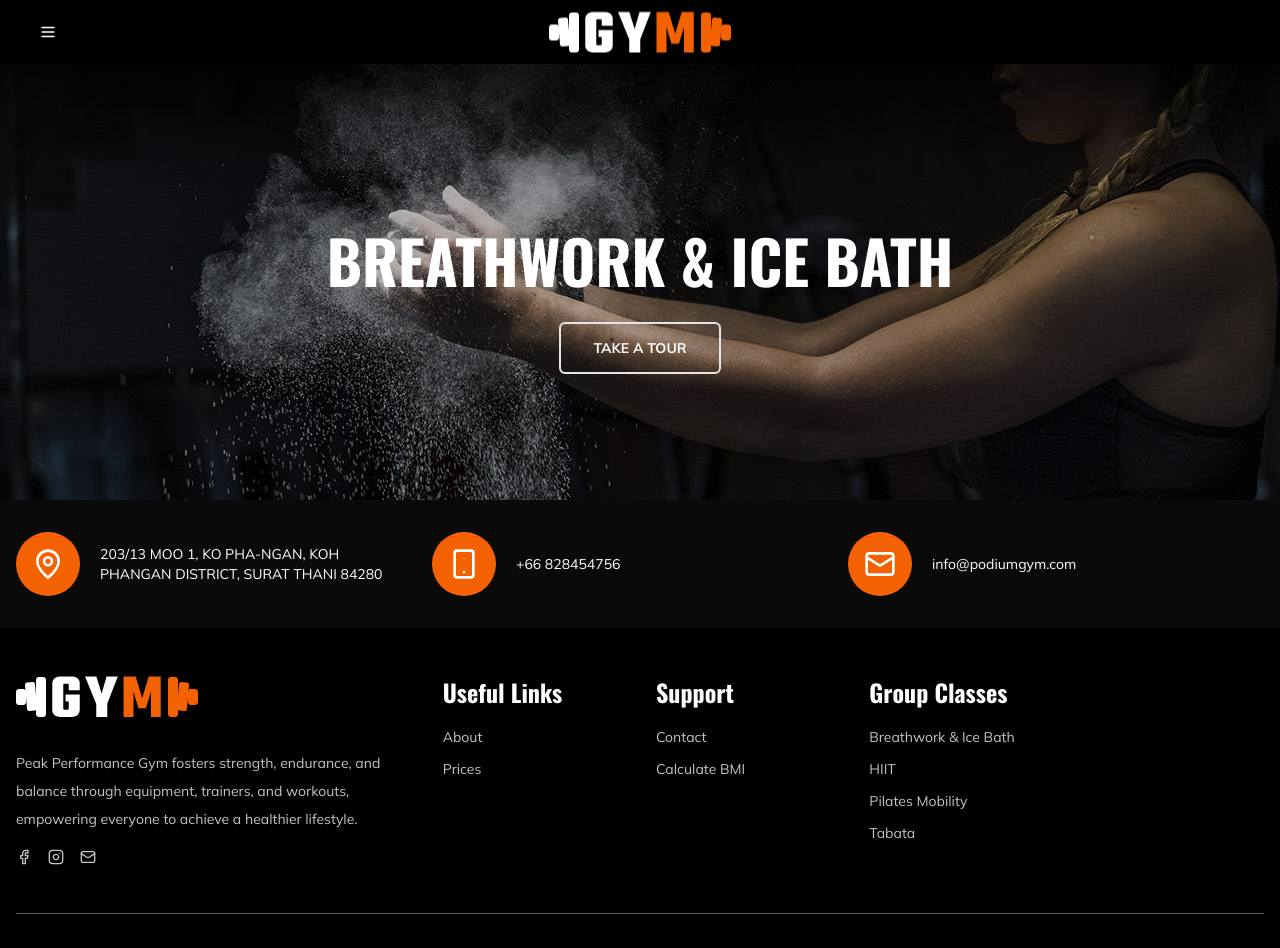
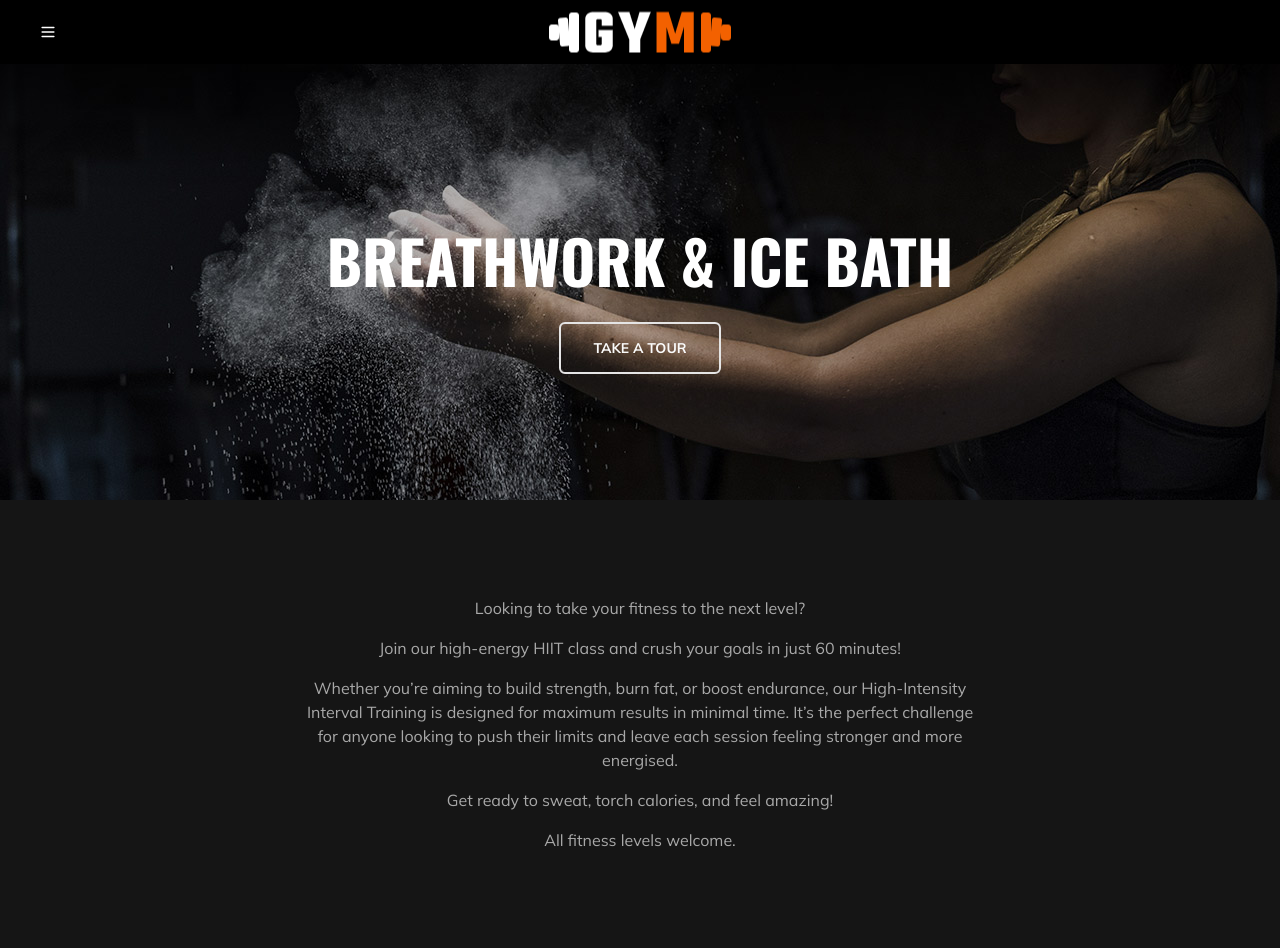
Before and after one commit to felipe-muner/podium-gym, a Next.js app: page /classes/breathwork-ice-bath in a window 1280 px wide. Shown: the top 948 px of the page. Built offline with nearby package versions, Linux system fonts and the light colour scheme.

Commit message:
feat: amazing version

```diff
--- a/app/classes/breathwork-ice-bath/page.tsx
+++ b/app/classes/breathwork-ice-bath/page.tsx
@@ -6,6 +6,17 @@ export default function BreathworkIceBath() {
   return (
     <>
       <Breadcrumb route={'Breathwork & Ice Bath'} isClass />
+      <div className="flex flex-col gap-4 items-center justify-center p-4 my-20 text-brand-gray-medium container mx-auto max-w-[700px] font-mulish">
+        <p>Looking to take your fitness to the next level?</p>
+
+        <p>Join our high-energy HIIT class and crush your goals in just 60 minutes!</p>
+
+        <p className="text-center">Whether you’re aiming to build strength, burn fat, or boost endurance, our High-Intensity Interval Training is designed for maximum results in minimal time. It’s the perfect challenge for anyone looking to push their limits and leave each session feeling stronger and more energised.</p>
+
+        <p>Get ready to sweat, torch calories, and feel amazing!</p>
+
+        <p>All fitness levels welcome.</p>
+      </div>
     </>
   );
 }
--- a/components/Breadcrumb/Breadcrumb.tsx
+++ b/components/Breadcrumb/Breadcrumb.tsx
@@ -5,7 +5,6 @@ import { Button } from "@/components/ui/button";
 import {
   Dialog,
   DialogContent,
-  DialogDescription,
   DialogHeader,
   DialogTitle,
   DialogTrigger,
@@ -33,18 +32,18 @@ const Breadcrumb: React.FC<BreadcrumbProps> = ({ route, isClass }) => {
                       Take a tour
                     </Button>
                   </DialogTrigger>
-                  <DialogContent className="p-0 bg-transparent border-0">
+                  <DialogContent className="p-0 bg-transparent border-0 max-w-[800px]">
                     <DialogHeader>
                       <DialogTitle></DialogTitle>
                     </DialogHeader>
-                    {/* Embedded YouTube video */}
+                    {/* Embedded YouTube video with autoplay */}
                     <div className="w-full aspect-w-16 aspect-h-9">
                       <iframe
                         width="100%"
-                        height="315"
+                        height="500"
                         frameBorder={0}
                         className="w-full"
-                        src="https://www.youtube.com/embed/dQw4w9WgXcQ"
+                        src="https://www.youtube.com/embed/dQw4w9WgXcQ?autoplay=1"
                         title="YouTube video player"
                         allow="accelerometer; autoplay; clipboard-write; encrypted-media; gyroscope; picture-in-picture"
                         allowFullScreen
```
